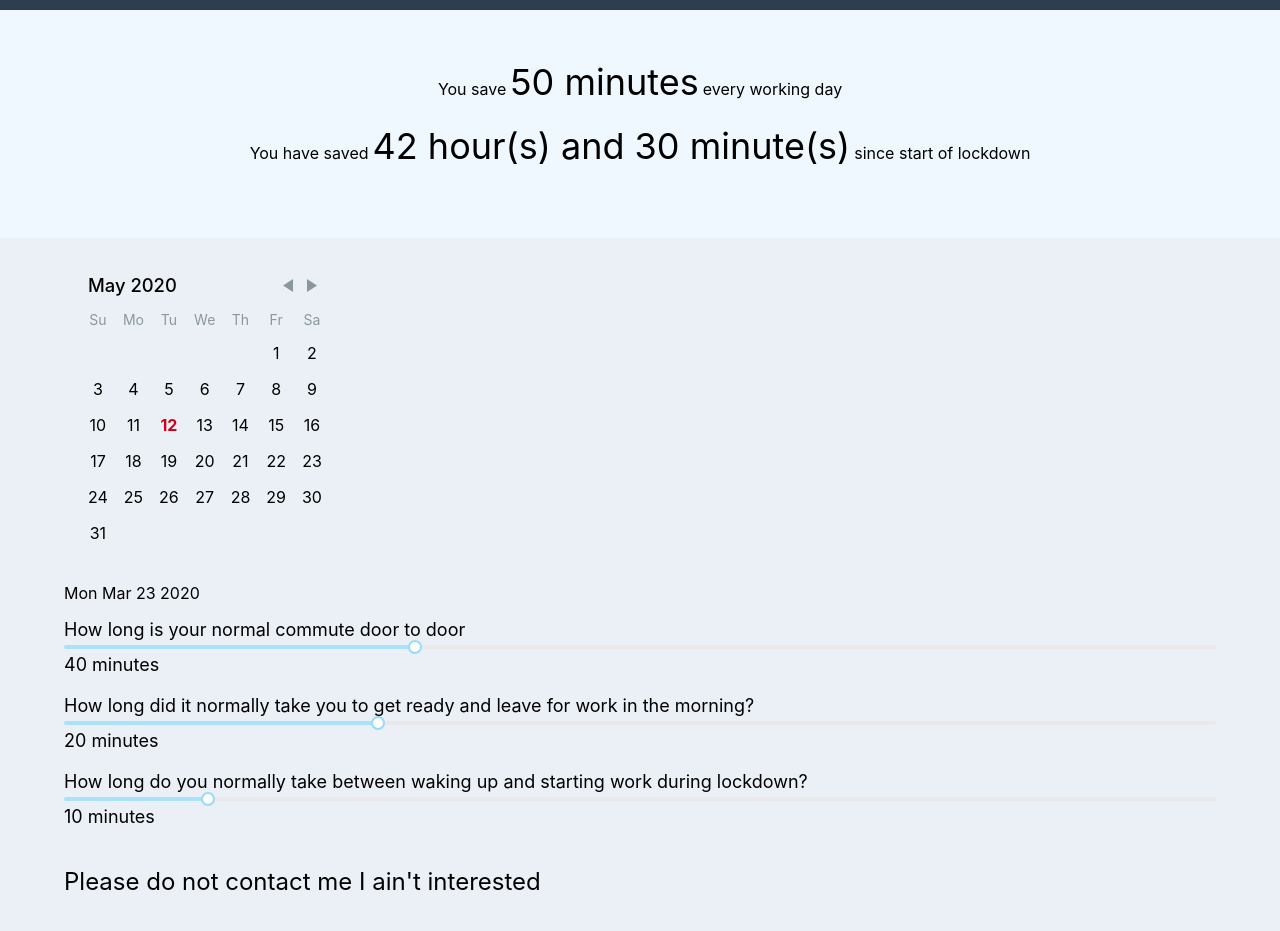
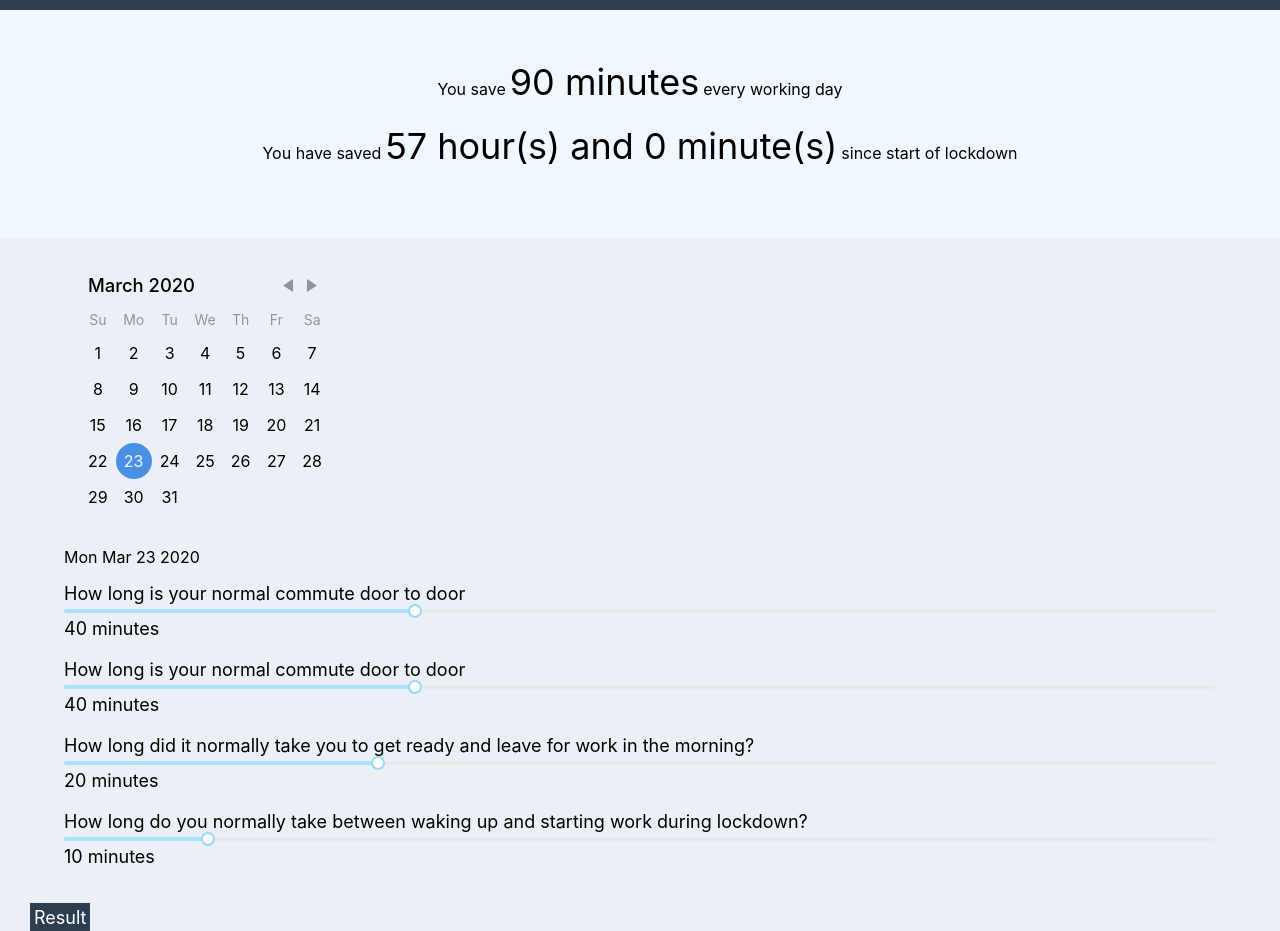
Before and after one commit to InsungMulumba/howmuchtimehaslockdownsaved, a React (Create React App) app: page / in a window 1280 px wide. Shown: the part 40-971 px from the top of the page. Built offline with nearby package versions, Linux system fonts and the light colour scheme.

Commit message:
Calendar sorted, working days sorted

```diff
--- a/src/NavBar.js
+++ b/src/NavBar.js
@@ -3,7 +3,6 @@ import {
   Link,
   BrowserRouter
 } from "react-router-dom";
-// import ContactPage from './components/contact';
 import './styles/NavBar.scss';
 
 
--- a/src/components/Form.js
+++ b/src/components/Form.js
@@ -1,13 +1,12 @@
 import 'react-day-picker/lib/style.css';
 import React, { Component } from 'react';
 import DayPicker from 'react-day-picker';
-import CommuteTime from './commuteTime';
+import DepartCommuteTime from './departCommuteTime';
+import ReturnCommuteTime from './returnCommuteTime';
 import PrepareTime from './prepareTime';
 import WfhPrepareTime from './wfhPrepareTime';
-// import TravelDate from './travelDate';
 import ResultPage from './resultPage';
 import Contact from './contact';
-
 import '../styles/Form.scss';
 
 
@@ -18,8 +17,8 @@ class Form extends Component {
     this.handleDayClick = this.handleDayClick.bind(this);
     this.state = {
       selectedDay: new Date(2020, 2, 23),
-      // lockdownDate: new Date(),
-      commuteTimeMinutes: 40,
+      departCommuteTimeMinutes: 40,
+      returnCommuteTimeMinutes: 40,
       prepareTimeMinutes: 20,
       wfhPrepMinutes: 10
     };
@@ -33,37 +32,43 @@ class Form extends Component {
 
   render() {
     const results = this.state;
+    const resultAnchor = <div><a href="#Result" className="anchor-button"> Result</a></div>;
     return (
       <div className="container">
           <ResultPage
-            commuteMinutes={results.commuteTimeMinutes}
+            departCommuteDuration={results.departCommuteTimeMinutes}
+            returnCommuteDuration={results.returnCommuteTimeMinutes}
             prepareMinutes={results.prepareTimeMinutes}
             wPrepareMinutes={results.wfhPrepMinutes}
             lockdownStartDate={results.selectedDay}
           />
           <div id="calculator" className="calculator">
-            {/* <TravelDate lockdownDate={results.lockdownDate}
-            getLockdownDate={(lockdownDate) => this.setState({lockdownDate})}
-            />
-            <div className="date-result container-section"> {results.lockdownDate.toDateString()}</div> */}
             <DayPicker
               selectedDays={results.selectedDay}
               onDayClick={this.handleDayClick}
+              month={new Date(2020, 2)}
+              fromMonth={new Date(2020,1)}
+              toMonth={new Date()}
+              disabledDays={[{after: new Date()}]}
             />
             <p>
               {results.selectedDay.toDateString()}
             </p>
 
-            <CommuteTime commuteTimeMinutes={results.commuteTimeMinutes}
-              getCommuteTimeMinutes={(commuteTimeMinutes) => this.setState({commuteTimeMinutes})}
-              />
+            <DepartCommuteTime departCommuteTimeMinutes={results.departCommuteTimeMinutes}
+              getdepartCommuteTimeMinutes={(departCommuteTimeMinutes) => this.setState({departCommuteTimeMinutes})}
+            />
+            <ReturnCommuteTime returnCommuteTimeMinutes={results.returnCommuteTimeMinutes}
+              getReturnCommuteTimeMinutes={(returnCommuteTimeMinutes) => this.setState({returnCommuteTimeMinutes})}
+            />
             <PrepareTime prepareTimeMinutes={results.prepareTimeMinutes}
               getPrepareTimeMinutes={(prepareTimeMinutes) => this.setState({prepareTimeMinutes})}
-              />
+            />
             <WfhPrepareTime wfhPrepMinutes={results.wfhPrepMinutes}
               getWfhPrepMinutes={(wfhPrepMinutes) => this.setState({wfhPrepMinutes})}
             />
           </div>
+            {resultAnchor}
 
           <Contact/>
 
--- a/src/components/commuteTime.js
+++ b/src/components/departCommuteTime.js
@@ -3,20 +3,19 @@ import Slider from 'rc-slider/lib/Slider';
 import 'rc-slider/assets/index.css';
 
 const commuteQuestion = <div> How long is your normal commute door to door</div>;
-// const defaultMinutes = 5;
 
-const CommuteTime = ({commuteTimeMinutes, getCommuteTimeMinutes}) => {
+const CommuteTime = ({departCommuteTimeMinutes,  getdepartCommuteTimeMinutes}) => {
   return (
           <div className="container-section">
             {commuteQuestion}
               <Slider
-                value={commuteTimeMinutes}
-                onChange={getCommuteTimeMinutes}
+                value={departCommuteTimeMinutes}
+                onChange={getdepartCommuteTimeMinutes}
                 step={5}
                 min={5}
                 max={120}
               />
-            <div> {commuteTimeMinutes} minutes</div>
+            <div> {departCommuteTimeMinutes} minutes</div>
           </div>
         );
     };
--- a/src/components/resultPage.js
+++ b/src/components/resultPage.js
@@ -3,8 +3,8 @@
 import React from 'react';
 import '../styles/Form.scss';
 
-const newMinutes = (oldCommute,oldPrepare,newPrepare) => {
-    return ((oldCommute+oldPrepare)-newPrepare);
+const newMinutes = (oldCommuteDepart,oldCommuteReturn,oldPrepare,newPrepare) => {
+    return ((oldCommuteDepart+oldCommuteReturn+oldPrepare)-newPrepare);
 };
 
 const isBankHoliday = (date,month) => {
@@ -12,20 +12,12 @@ const isBankHoliday = (date,month) => {
     // dates are 0 based, hence why we're checking for May using month === 4
     if(month === 4)
     {
-        if(date === 8 || date === 25)
-        {
-            // May Bank Holiday
-            return true;
-        }
+        if(date === 8 || date === 25) { return true; } // May Bank Holiday
     }
 
     if(month === 3)
     {
-        if(date === 13 || date === 10)
-        {
-            // Easter Bank Holiday
-            return true;
-        }
+        if(date === 13 || date === 10) { return true; } // Easter Bank Holiday
     }
 
     return false;
@@ -34,62 +26,27 @@ const isBankHoliday = (date,month) => {
 const numberOfDays = (oldD,newD) => {
     const t2 = newD.getTime();
     const t1 = oldD.getTime();
-    const gapFromToday = Math.ceil((t2-t1)/(24*3600*1000));
-     const dateArray = [];
+    const gapFromToday = Math.ceil((t2-t1)/(24*3600*1000)+1);
+    const dateArray = [];
     let i=0;
+    let nwd = 0;
 
     while(i<=gapFromToday)
     {
         const xx = t1+((24*3600*1000)*i);
         const yy = new Date(xx);
-        // console.log(yy);
         dateArray.push(`${yy.getFullYear()}-${yy.getMonth()+1}-${yy.getDate()}`);
+        if(yy.getDay() === 6 || yy.getDay() === 0 || isBankHoliday(yy.getDate, yy.getMonth)){
+            nwd+=1;
+        }
         i+=1;
     }
-    console.log(dateArray);
+    console.log(gapFromToday);
+    console.log(`${nwd} non working days`);
 
-    return (gapFromToday);
+    return (gapFromToday-nwd);
 };
 
-// const calculateNonWorkingDays = (oldD,today) => {
-//     // const today = new Date();
-//     const startOfLockdown = oldD;
-//     let numberOfNonWorkingDays = 0;
-
-//     while(startOfLockdown <= today)
-//     {
-//         const dayOfWeek = startOfLockdown.getDay();
-//         if(
-//             dayOfWeek === 6 ||
-//             dayOfWeek === 0 ||
-//              isBankHoliday(startOfLockdown.getDate,startOfLockdown.getMonth)
-//         )
-//         {
-//             // If it's on the weekend or a bank holiday, it's not a working day
-//             numberOfNonWorkingDays +=1;
-//         }
-//          startOfLockdown.setDate(startOfLockdown.getDate() +1);
-//     }
-//     return numberOfNonWorkingDays;
-// };
-
-// const newCalculateNonWorkingDays = () => {
-
-//     const day = 1000*60*60*24;
-//     const date1 = new Date('2013-07-30');
-//     const date2 = new Date("2013-08-04");
-//     const dateArray = [];
-
-//     const diff = (date2.getTime()- date1.getTime())/day;
-//     for(const i=0;i<=diff; i+1)
-//     {
-//        const xx = date1.getTime()+day*i;
-//        const yy = new Date(xx);
-
-//        dateArray.push(`${yy.getFullYear()}-${yy.getMonth()+1}-${yy.getDate()}`);
-//     }
-//     console.log(dateArray);
-// };
 
 function timeConvert(n) {
     const num = n;
@@ -100,20 +57,16 @@ function timeConvert(n) {
     return `${ rhours  } hour(s) and ${  rminutes  } minute(s)`;
 };
 
-const ResultPage = ({commuteMinutes,prepareMinutes,wPrepareMinutes,lockdownStartDate}) => {
-    const minutesSavedEveryDay = newMinutes(commuteMinutes,prepareMinutes,wPrepareMinutes);
+const ResultPage = ({departCommuteDuration,returnCommuteDuration,prepareMinutes,wPrepareMinutes,lockdownStartDate}) => {
+    const minutesSavedEveryDay = newMinutes(departCommuteDuration,returnCommuteDuration,prepareMinutes,wPrepareMinutes);
     const today = new Date();
-    const lsd = lockdownStartDate;
-    const totalTimeSaved = timeConvert((numberOfDays(lsd,today)) * minutesSavedEveryDay);
-    // newCalculateNonWorkingDays();
+    const totalTimeSaved = timeConvert((numberOfDays(lockdownStartDate,today)) * minutesSavedEveryDay);
 
-    const dailySavings = <div className="result-statement">
+    const dailySavings = <div className="result-statement" id="Result">
                             <span className="statement-prefix">You save</span>
                             <span className="result-statistic"> {minutesSavedEveryDay} minutes</span>
                             <span className="statement-suffix">every working day</span>
                         </div>;
-
-
 
     const totalSavings = <div className="result-statement">
                             You have saved <span className="result-statistic"> {totalTimeSaved } </span>since start of lockdown
@@ -121,7 +74,6 @@ const ResultPage = ({commuteMinutes,prepareMinutes,wPrepareMinutes,lockdownStart
     return (
         <div className="result container-section">
                 {dailySavings}
-                {/* There have been {calculateNonWorkingDays(lsd,today)} non working days */}
                 {totalSavings}
             <div />
         </div>
--- /dev/null
+++ b/src/components/returnCommuteTime.js
@@ -0,0 +1,23 @@
+import React from 'react';
+import Slider from 'rc-slider/lib/Slider';
+import 'rc-slider/assets/index.css';
+
+const commuteQuestion = <div> How long is your normal commute door to door</div>;
+
+const CommuteTime = ({returnCommuteTimeMinutes, getReturnCommuteTimeMinutes}) => {
+  return (
+          <div className="container-section">
+            {commuteQuestion}
+              <Slider
+                value={returnCommuteTimeMinutes}
+                onChange={getReturnCommuteTimeMinutes}
+                step={5}
+                min={5}
+                max={120}
+              />
+            <div> {returnCommuteTimeMinutes} minutes</div>
+          </div>
+        );
+    };
+
+export default CommuteTime;
--- a/src/styles/Form.scss
+++ b/src/styles/Form.scss
@@ -54,6 +54,14 @@
 .calendar {
     width: 50px;
     height: 50px;
-    background: url('../assets/calendar.png') no-repeat;
     background-size: contain;
 }
+
+.anchor-button {
+    background-color: $container-bg-color--dark;
+    text-decoration: none;
+    margin-left: 30px;
+    font-size: large;
+    color: white;
+    padding: 4px;
+}
--- a/src/styles/NavBar.scss
+++ b/src/styles/NavBar.scss
@@ -21,10 +21,6 @@ ul {
     margin-left: 16px;
   }
 
-a:hover {
-    color: lightblue;
-  }
-
 .navbar a {
     text-decoration: none;
     color: white;
```
Also changed, not shown: src/result.js (deleted, +0 -14 lines), src/assets/calendar.png (deleted).
